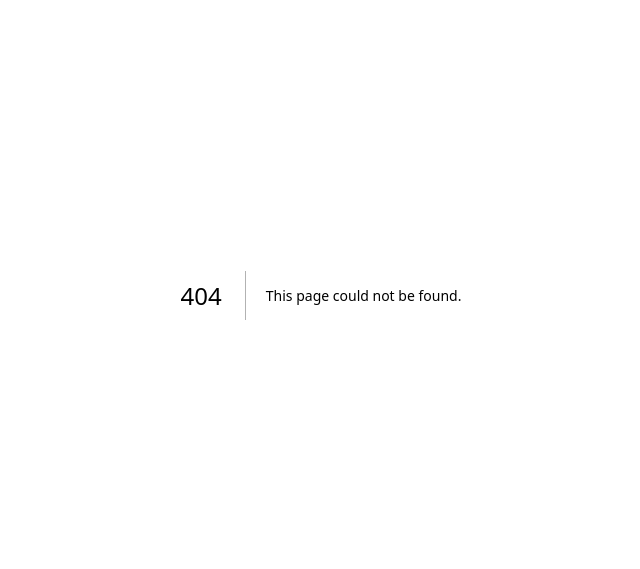
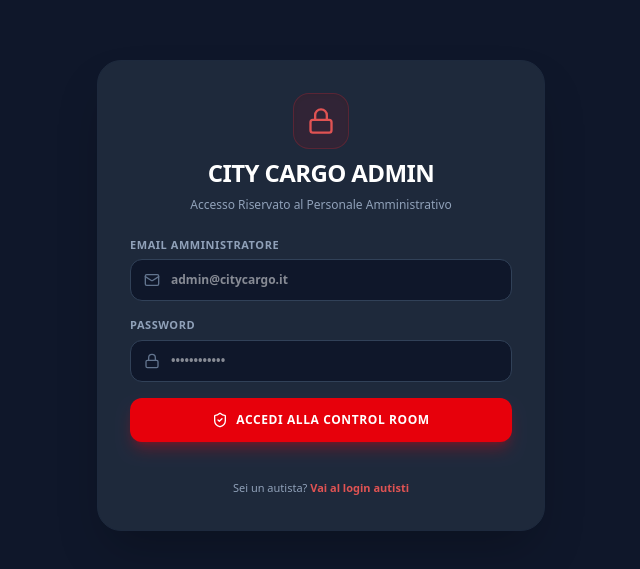
Before and after one commit to giampy06/citycargo-app, a Next.js app: page /login in a window 1280 px wide. Before the commit this address had no page. Shown: the part 105-674 px from the top of the page, without its empty margins (319-959 px from the left). Built offline with nearby package versions, Linux system fonts and the light colour scheme.

Commit message:
Aggiunto sistema di autenticazione e sicurezza Admin con pagina di login e route protetta

```diff
--- /dev/null
+++ b/src/app/login/page.tsx
@@ -0,0 +1,130 @@
+'use client';
+
+import React, { useState } from 'react';
+import { useRouter } from 'next/navigation';
+import { supabase } from '@/supabase';
+import { Lock, Mail, Loader2, AlertCircle, ShieldCheck } from 'lucide-react';
+
+export default function AdminLoginPage() {
+  const router = useRouter();
+  const [email, setEmail] = useState('');
+  const [password, setPassword] = useState('');
+  const [loading, setLoading] = useState(false);
+  const [errorMsg, setErrorMsg] = useState<string | null>(null);
+
+  const handleLogin = async (e: React.FormEvent) => {
+    e.preventDefault();
+    setErrorMsg(null);
+    setLoading(true);
+
+    try {
+      // 1. Autenticazione con Supabase
+      const { data, error } = await supabase.auth.signInWithPassword({
+        email: email.trim(),
+        password: password,
+      });
+
+      if (error) throw error;
+
+      // 2. Controllo Ruolo Admin
+      const { data: profilo, error: profError } = await supabase
+        .from('profili')
+        .select('ruolo')
+        .eq('id', data.user.id)
+        .maybeSingle();
+
+      if (profError || profilo?.ruolo !== 'admin') {
+        // Se non è admin eseguiamo il logout immediato
+        await supabase.auth.signOut();
+        throw new Error('Accesso negato: questo account non dispone dei permessi da Amministratore.');
+      }
+
+      router.push('/');
+    } catch (err: any) {
+      setErrorMsg(err.message || 'Credenziali non valide.');
+    } finally {
+      setLoading(false);
+    }
+  };
+
+  return (
+    <div className="min-h-screen bg-[#0F172A] flex items-center justify-center p-4 antialiased">
+      <div className="max-w-md w-full bg-[#1E293B] border border-slate-800 rounded-3xl p-8 shadow-2xl space-y-6">
+        <div className="text-center space-y-2">
+          <div className="w-14 h-14 bg-red-600/10 border border-red-500/20 text-[#E05353] rounded-2xl mx-auto flex items-center justify-center shadow-inner">
+            <Lock className="w-7 h-7" />
+          </div>
+          <h1 className="text-2xl font-black text-white tracking-tight">CITY CARGO ADMIN</h1>
+          <p className="text-xs text-slate-400">Accesso Riservato al Personale Amministrativo</p>
+        </div>
+
+        {errorMsg && (
+          <div className="p-4 rounded-2xl bg-rose-500/10 border border-rose-500/30 text-rose-400 text-xs font-bold flex items-center gap-2.5">
+            <AlertCircle className="w-4 h-4 flex-shrink-0" />
+            <span>{errorMsg}</span>
+          </div>
+        )}
+
+        <form onSubmit={handleLogin} className="space-y-4">
+          <div>
+            <label className="block text-[11px] font-bold text-slate-400 uppercase tracking-wider mb-1.5">
+              Email Amministratore
+            </label>
+            <div className="relative">
+              <Mail className="w-4 h-4 text-slate-500 absolute left-3.5 top-1/2 -translate-y-1/2" />
+              <input
+                type="email"
+                required
+                placeholder="admin@citycargo.it"
+                value={email}
+                onChange={(e) => setEmail(e.target.value)}
+                className="w-full bg-[#0F172A] border border-slate-700 text-white rounded-xl pl-10 pr-4 py-3 text-xs font-semibold focus:outline-none focus:border-red-500"
+              />
+            </div>
+          </div>
+
+          <div>
+            <label className="block text-[11px] font-bold text-slate-400 uppercase tracking-wider mb-1.5">
+              Password
+            </label>
+            <div className="relative">
+              <Lock className="w-4 h-4 text-slate-500 absolute left-3.5 top-1/2 -translate-y-1/2" />
+              <input
+                type="password"
+                required
+                placeholder="••••••••••••"
+                value={password}
+                onChange={(e) => setPassword(e.target.value)}
+                className="w-full bg-[#0F172A] border border-slate-700 text-white rounded-xl pl-10 pr-4 py-3 text-xs font-semibold focus:outline-none focus:border-red-500"
+              />
+            </div>
+          </div>
+
+          <button
+            type="submit"
+            disabled={loading}
+            className="w-full py-3.5 bg-red-600 hover:bg-red-700 disabled:opacity-50 text-white font-extrabold text-xs rounded-xl uppercase tracking-wider transition shadow-lg shadow-red-600/30 flex items-center justify-center gap-2"
+          >
+            {loading ? (
+              <>
+                <Loader2 className="w-4 h-4 animate-spin" />
+                Verifica Credenziali...
+              </>
+            ) : (
+              <>
+                <ShieldCheck className="w-4 h-4" />
+                Accedi alla Control Room
+              </>
+            )}
+          </button>
+        </form>
+
+        <div className="text-center pt-2">
+          <a href="/autista/login" className="text-[11px] text-slate-400 hover:text-slate-200">
+            Sei un autista? <span className="text-[#E05353] font-bold">Vai al login autisti</span>
+          </a>
+        </div>
+      </div>
+    </div>
+  );
+}
--- a/src/app/page.tsx
+++ b/src/app/page.tsx
@@ -1,6 +1,7 @@
 'use client';
 
 import { useState, useEffect, useMemo } from 'react';
+import { useRouter } from 'next/navigation';
 import Link from 'next/link';
 import { supabase } from '@/supabase';
 import {
@@ -26,10 +27,15 @@ import {
   MapPin,
   Clock,
   Eye,
-  Loader2
+  Loader2,
+  LogOut
 } from 'lucide-react';
 
 export default function AdminDashboardPage() {
+  const router = useRouter();
+  const [authChecking, setAuthChecking] = useState(true);
+  const [adminUser, setAdminUser] = useState<any>(null);
+
   const [turni, setTurni] = useState<any[]>([]);
   const [spese, setSpese] = useState<any[]>([]);
   const [loadingTurni, setLoadingTurni] = useState(true);
@@ -44,6 +50,38 @@ export default function AdminDashboardPage() {
   const [selectedTurno, setSelectedTurno] = useState<any | null>(null);
   const [verbaliFoto, setVerbaliFoto] = useState<any[]>([]);
   const [loadingFoto, setLoadingFoto] = useState(false);
+
+  // Controllo Sicurezza Accesso Admin
+  useEffect(() => {
+    async function checkAdminAuth() {
+      try {
+        const { data: { session } } = await supabase.auth.getSession();
+        if (!session) {
+          router.replace('/login');
+          return;
+        }
+
+        const { data: profilo } = await supabase
+          .from('profili')
+          .select('ruolo, nome, cognome')
+          .eq('id', session.user.id)
+          .maybeSingle();
+
+        if (profilo?.ruolo !== 'admin') {
+          await supabase.auth.signOut();
+          router.replace('/login');
+          return;
+        }
+
+        setAdminUser({ ...session.user, ...profilo });
+        setAuthChecking(false);
+        fetchDati();
+      } catch (err) {
+        router.replace('/login');
+      }
+    }
+    checkAdminAuth();
+  }, [router]);
 
   const fetchDati = async () => {
     setLoadingTurni(true);
@@ -71,9 +109,10 @@ export default function AdminDashboardPage() {
     }
   };
 
-  useEffect(() => {
-    fetchDati();
-  }, []);
+  const handleLogout = async () => {
+    await supabase.auth.signOut();
+    router.replace('/login');
+  };
 
   const handleOpenPhotoInspection = async (turno: any) => {
     setSelectedTurno(turno);
@@ -205,6 +244,15 @@ export default function AdminDashboardPage() {
     }));
   }, [spese]);
 
+  if (authChecking) {
+    return (
+      <div className="min-h-screen bg-[#F8F9FB] flex items-center justify-center text-xs text-gray-500 font-bold">
+        <Loader2 className="w-5 h-5 animate-spin mr-2 text-[#E05353]" />
+        Verifica autorizzazione amministratore...
+      </div>
+    );
+  }
+
   return (
     <div className="min-h-screen bg-[#F8F9FB] text-[#1E242B] font-sans antialiased pb-24">
       {/* Navbar Admin */}
@@ -246,9 +294,14 @@ export default function AdminDashboardPage() {
             >
               <RefreshCw className={`w-4 h-4 ${loadingTurni ? 'animate-spin text-[#E05353]' : ''}`} />
             </button>
-            <div className="w-9 h-9 rounded-full bg-[#1E242B] text-white flex items-center justify-center font-bold text-xs">
-              AD
-            </div>
+            <button
+              onClick={handleLogout}
+              title="Disconnetti Admin"
+              className="h-9 px-3 rounded-full bg-gray-100 hover:bg-rose-50 hover:text-rose-600 text-gray-700 text-xs font-bold flex items-center gap-1.5 transition"
+            >
+              <LogOut className="w-3.5 h-3.5" />
+              Esci
+            </button>
           </div>
         </div>
       </header>
```
